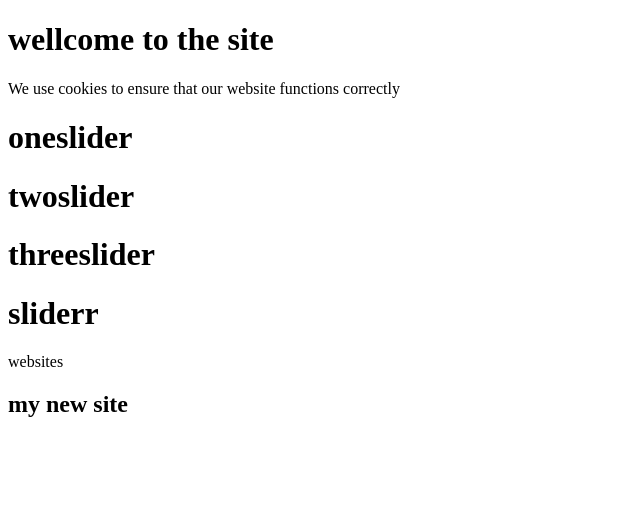
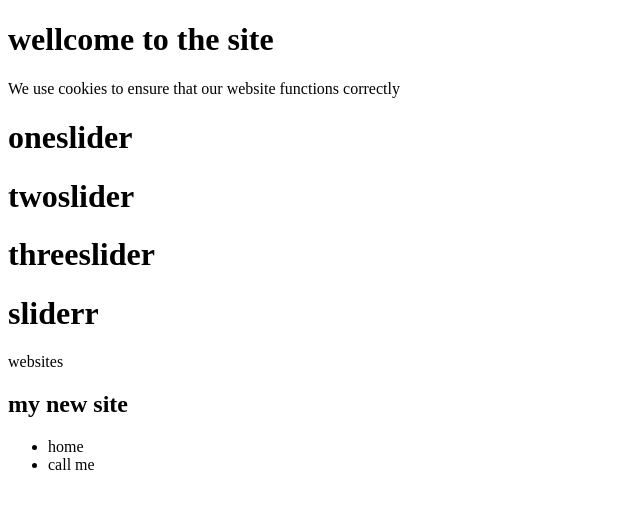
Before and after one commit to fakaab/tamrin1, a plain HTML site: page index.html in a window 1280 px wide. Shown: the whole page, without its empty margins (0-640 px from the left). Drawn offline with Linux system fonts and the light colour scheme.

Commit message:
add list

```diff
--- a/index.html
+++ b/index.html
@@ -16,5 +16,9 @@
  </div>
  <footer>websites</footer>
  <h2> my new site</h2>
+ <ul>
+    <li>home</li>
+    <li>call me </li>
+ </ul>
 </body>
 </html>
```
